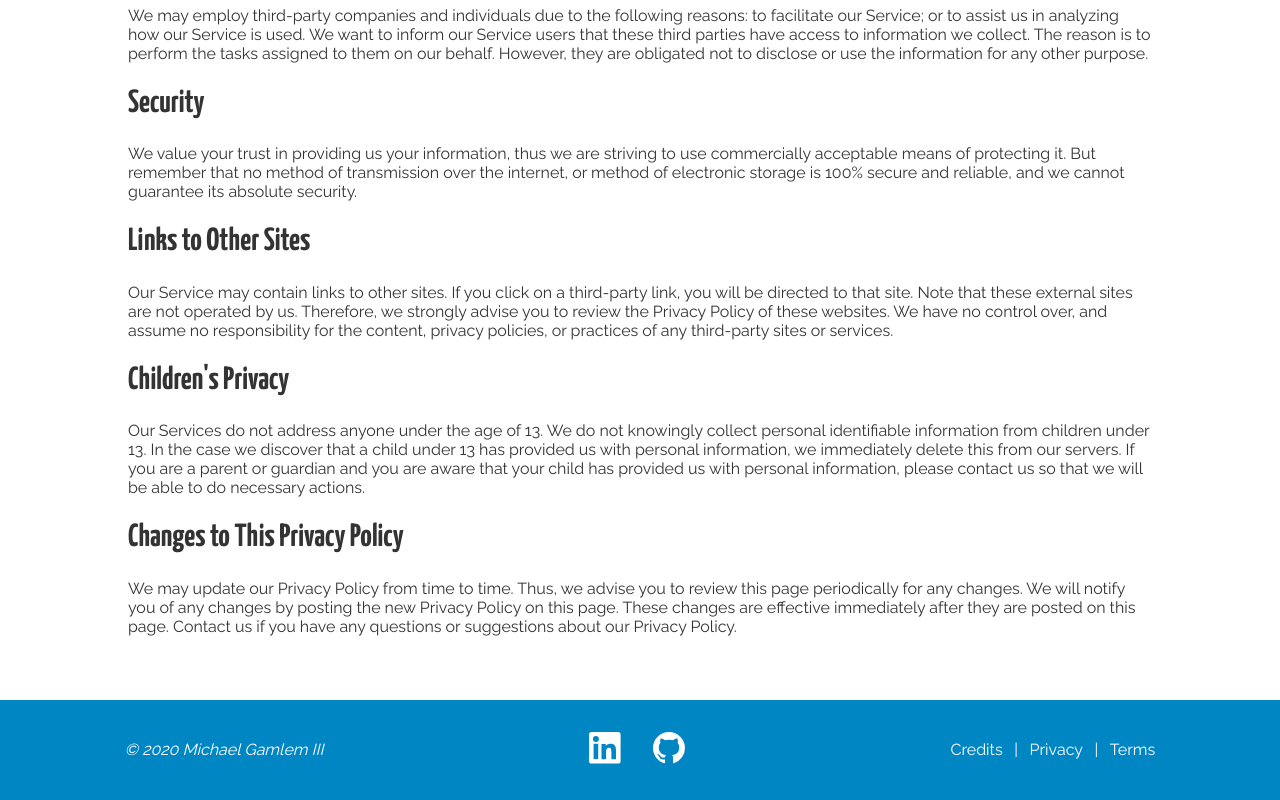
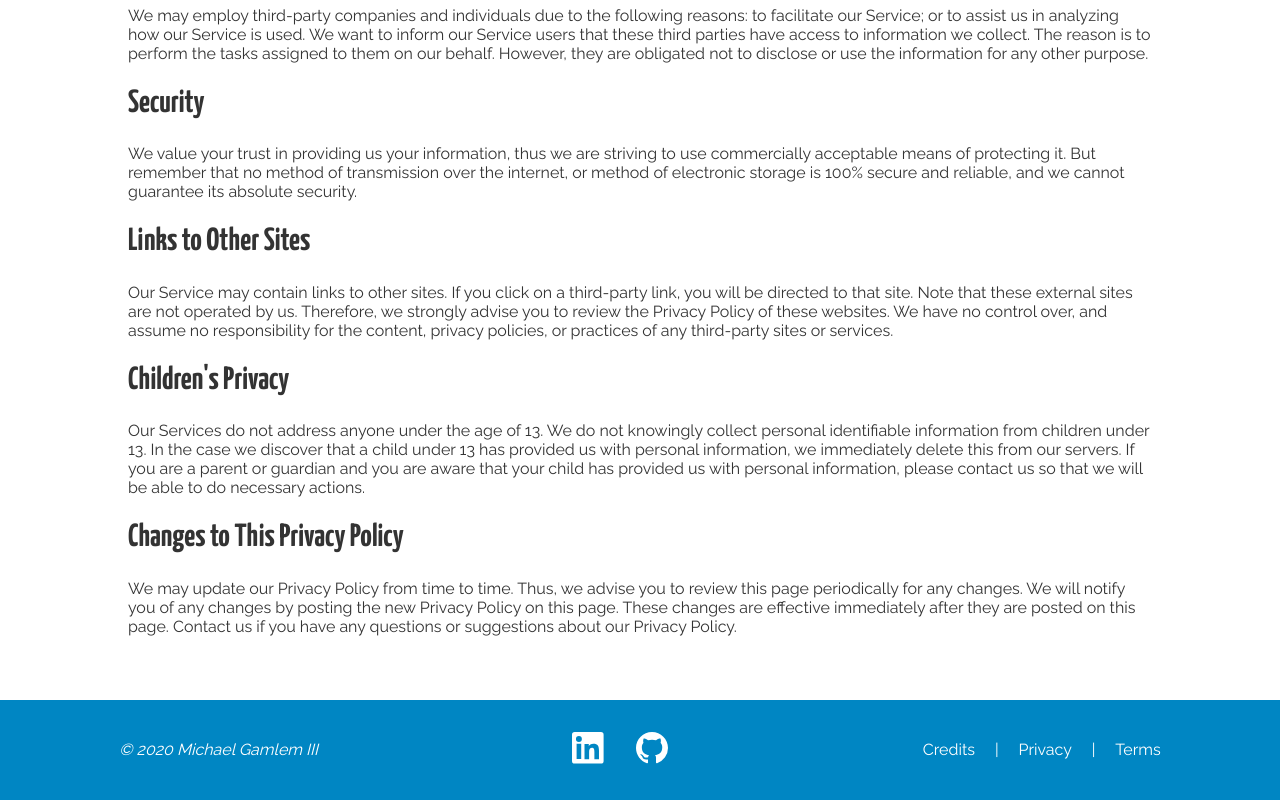
Before and after one commit to mgamlem3/mgamlem3.com, a React app: page /privacy in a window 1280 px wide. Shown: the part 598-1398 px from the top of the page. Built offline with nearby package versions, Linux system fonts and the light colour scheme.

Commit message:
Update footer links style

```diff
--- a/src/components/footer/styles.scss
+++ b/src/components/footer/styles.scss
@@ -37,6 +37,8 @@
 
 	.links {
 		min-width: 16%;
+		max-width: 33%;
+		flex-grow: 0.1;
 		display: flex;
 		justify-content: space-between;
 	}
```
